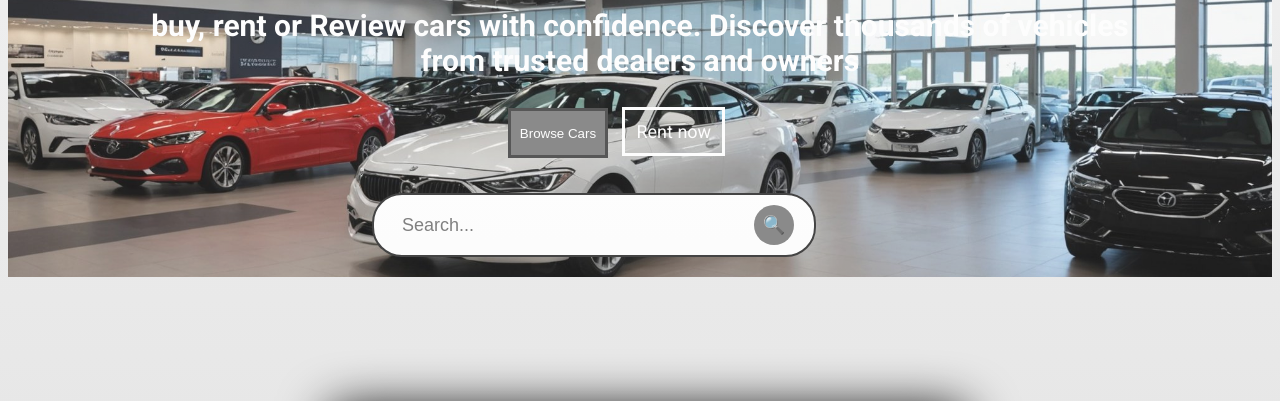
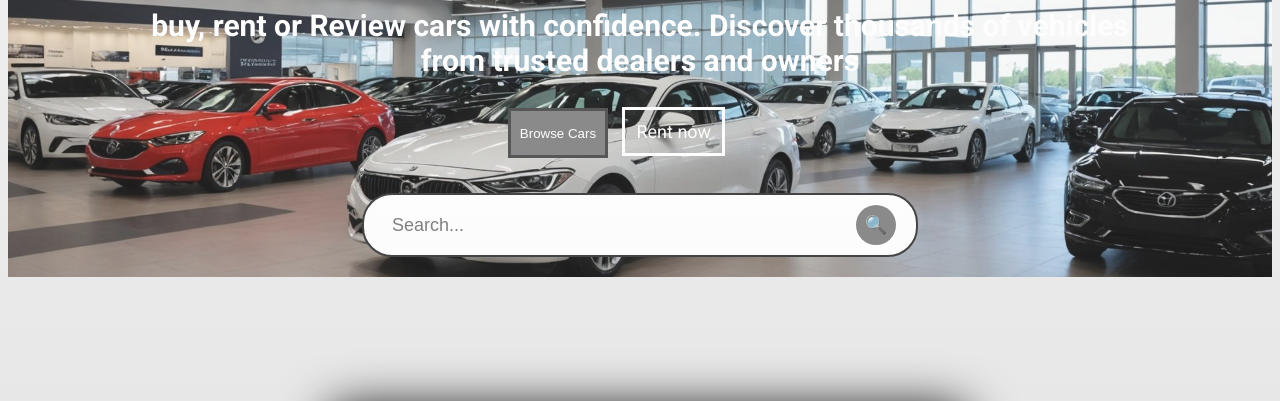
Before and after one commit to SoltaniAhmed-ensia/webdevproj, a plain HTML site: page html/index.html in a window 1280 px wide. Shown: the part 390-791 px from the top of the page. Drawn offline with Linux system fonts and the light colour scheme.

Commit message:
the new update

```diff
--- a/html/index.html
+++ b/html/index.html
@@ -31,7 +31,7 @@
             <a class="button4" onclick="window.location.href='rent now.html'">Rent now</a>
            </div>
            <div class="div_browse2">
-             <form action="https://www.google.com/search" method="GET" class="search-container">
+             <form action="index.html" method="GET" class="search-container">
     <input type="text" name="q" class="search-input" placeholder="Search..." required>
     <button type="submit" class="search-btn">🔍</button>
   </form>
--- a/styles/index_style.css
+++ b/styles/index_style.css
@@ -1,13 +1,9 @@
 
             body {
                 font-family: 'Roboto', sans-serif;
-background-image: linear-gradient(180deg, #f5f5f5, #dcdcdc, #bfbfbf);
+                background-image: linear-gradient(180deg, #f5f5f5, #dcdcdc, #bfbfbf);
 
     }
-            /* .logo{
-                position: absolute;
-
-            } */
             .div1{
                 background-image: url("../images/upcoming-trends-in-the-world-of-car-dealerships.jpeg");
                 background-size:cover;
@@ -30,6 +26,7 @@ background-image: linear-gradient(180deg, #f5f5f5, #dcdcdc, #bfbfbf);
                 width: 95.7vw;
                 height: 10vh;
                 padding: 1%;
+                flex-wrap: nowrap;
             }
             .login_signup{
 
@@ -329,7 +326,7 @@ background-image: linear-gradient(180deg, #f5f5f5, #dcdcdc, #bfbfbf);
     }
     .search-container {
       position: relative;
-      width: 400px;
+      width: 40vw;
       display: flex;
       align-items: center;
       background-color: white;
@@ -338,6 +335,7 @@ background-image: linear-gradient(180deg, #f5f5f5, #dcdcdc, #bfbfbf);
       padding: 10px 20px;
       box-shadow: 0 0 15px rgba(255, 255, 255, 0.05);
       transition: all 0.3s ease;
+      margin-left: 9%;
     }
 
     .search-container:hover {
```
